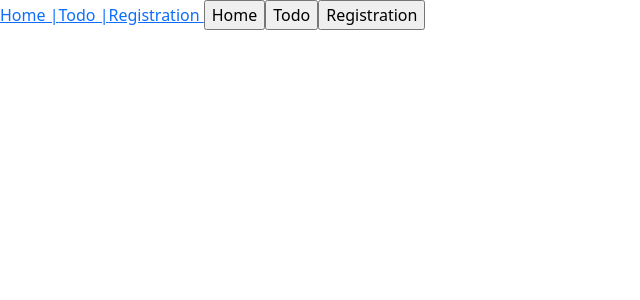
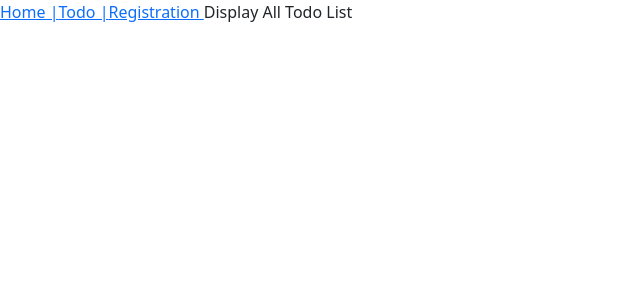
Before and after one commit to Ajay-Sonavane/fourth-react-app, a React (Create React App) app: page /mytodolist in a window 1280 px wide. Shown: the top 300 px of the page, without its empty margins (0-640 px from the left). Built offline with nearby package versions, Linux system fonts and the light colour scheme.

Commit message:
todolist

```diff
--- a/src/App.js
+++ b/src/App.js
@@ -2,7 +2,7 @@
 import MyTodo from "./pages/MyTodo";
 import MyRegistration from "./pages/MyRegistration";
 import NavigationLinks from "./pages/NavigationLinks";
-import { BrowserRouter, Route, Routes, useNavigate } from "react-router-dom";
+import { BrowserRouter, Route, Routes } from "react-router-dom";
 
 function App() {
   return (
@@ -14,31 +14,17 @@ function App() {
           <Route path="/home" element={<h1>Home</h1>} />
           <Route path="/todo" element={<MyTodo />} />
           <Route path="/registration" element={<MyRegistration />} />
+          <Route path="/mytodolist" element={<MyTodoList />} />
         </Routes>
-        <NavButton />
+        {/* <NavButton /> */}
       </BrowserRouter>
     </>
   );
 }
 
-function NavButton() {
-  const navigate = useNavigate();
-  let HomeAction = () => {
-    navigate("/home");
-  };
-  let TodoAction = () => {
-    navigate("/todo");
-  };
-  let RegistrationAction = () => {
-    navigate("/registration");
-  };
-  return (
-    <>
-      <input type="button" value="Home" onClick={HomeAction} />
-      <input type="button" value="Todo" onClick={TodoAction} />
-      <input type="button" value="Registration" onClick={RegistrationAction} />
-    </>
-  );
+function MyTodoList() {
+  return <>Display All Todo List</>;
 }
+
 //Navigation butoon
 export default App;
--- /dev/null
+++ b/src/pages/MyTodoList.js
@@ -0,0 +1,3 @@
+function MyTodoList() {
+  return <>Display All Todo List</>;
+}
```
Also changed, not shown: src/pages/NavButton.js (added, +22 -0 lines).
